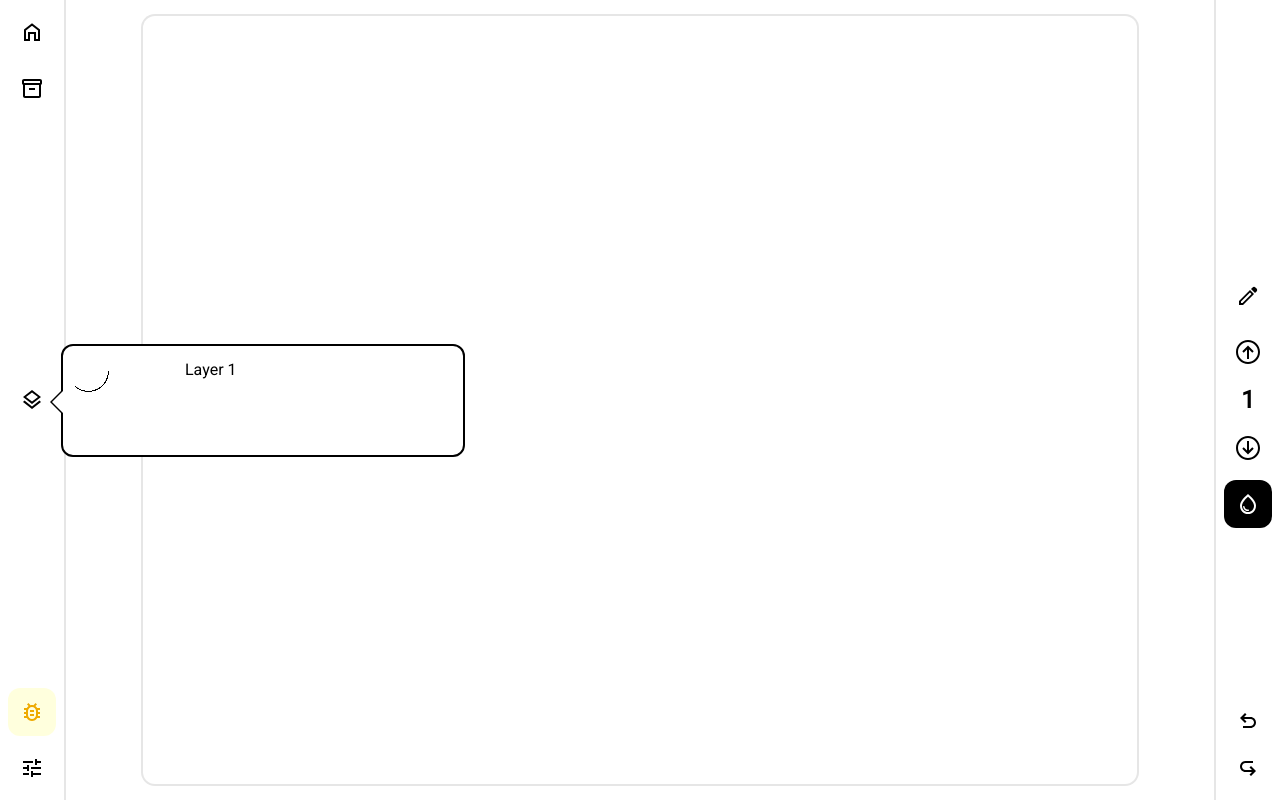
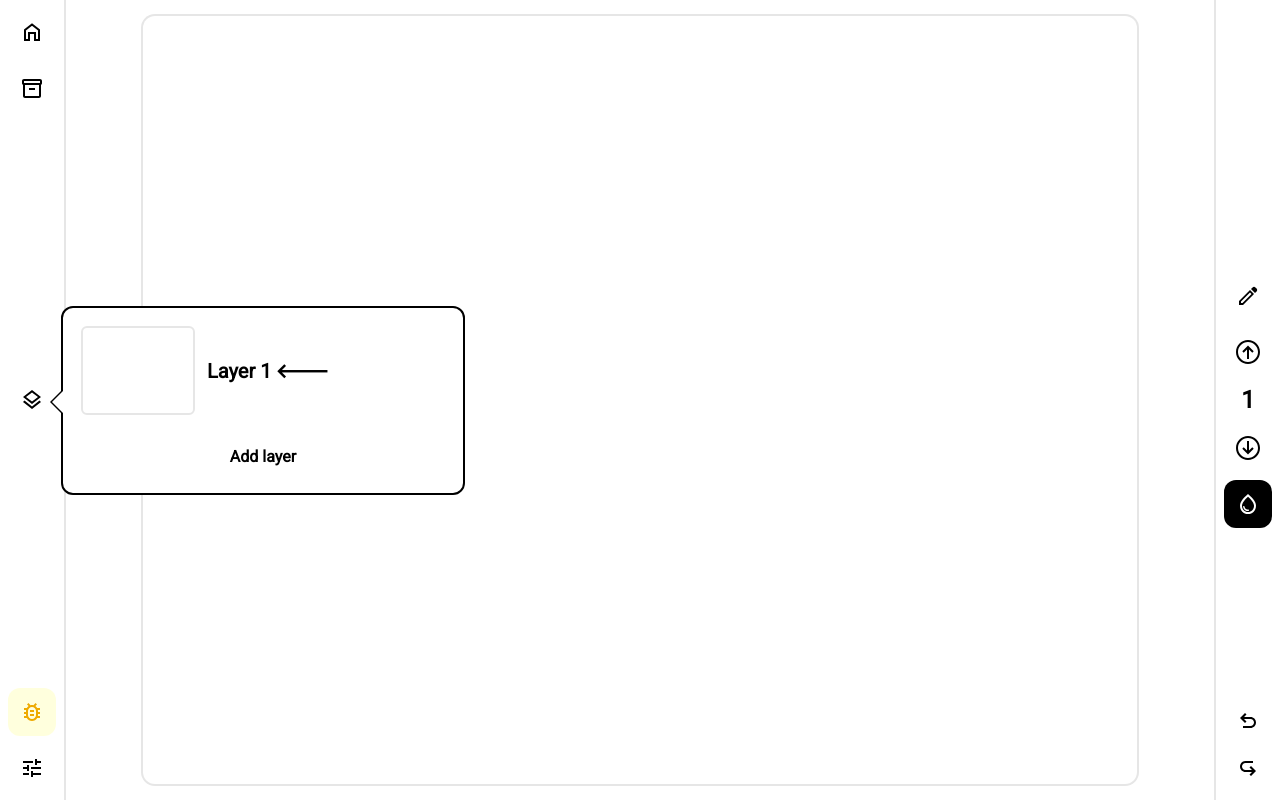
Before and after one commit to rylydou/sketches, a Vue app: page / in a window 1280 px wide. Both pictures are taken after a click on the button 32 px from the left and 400 px from the top of the page. Built offline with nearby package versions, Linux system fonts and the light colour scheme.

Commit message:
more work on layers

```diff
--- a/public/index.html
+++ b/public/index.html
@@ -6,9 +6,7 @@
 	<meta http-equiv="X-UA-Compatible" content="IE=edge">
 	<meta name="viewport" content="width=device-width,initial-scale=1.0">
 	<link rel="icon" href="<%= BASE_URL %>favicon.ico">
-	<title>
-		<%= htmlWebpackPlugin.options.title %>
-	</title>
+	<title>🖌️ Sketches</title>
 </head>
 
 <body>
--- a/src/assets/_common.scss
+++ b/src/assets/_common.scss
@@ -91,7 +91,7 @@ input[type="range"] {
 		flex-grow: 1;
 	}
 
-	>:not(:first-child, :last-child) {
+	>:not(:only-child, :first-child, :last-child) {
 		border-radius: 0;
 	}
 
@@ -110,16 +110,16 @@ input[type="range"] {
 	display: flex;
 	flex-direction: column;
 
-	>:not(:first-child, :last-child) {
+	>:not(:only-child, :first-child, :last-child) {
 		border-radius: 0;
 	}
 
-	>:first-child {
+	>:first-child:not(:only-child) {
 		border-bottom-left-radius: 0;
 		border-bottom-right-radius: 0;
 	}
 
-	>:last-child {
+	>:last-child:not(:only-child) {
 		border-top-left-radius: 0;
 		border-top-right-radius: 0;
 	}
--- a/src/models/Sketch.ts
+++ b/src/models/Sketch.ts
@@ -1,8 +1,8 @@
 import { computed } from 'vue'
 
 export class Sketch {
-	public width: number
-	public height: number
+	public readonly width: number
+	public readonly height: number
 
 	public layers: SketchLayer[] = []
 
@@ -23,12 +23,12 @@ export class Sketch {
 }
 
 export class SketchLayer {
-	public sketch: Sketch
+	public readonly sketch: Sketch
 
 	public name: string
 
-	public canvas: OffscreenCanvas
-	public ctx: OffscreenCanvasRenderingContext2D
+	public readonly canvas: OffscreenCanvas
+	public readonly ctx: OffscreenCanvasRenderingContext2D
 
 	constructor(sketch: Sketch) {
 		this.name = `Layer ${sketch.layers.length + 1}`
--- a/src/store.ts
+++ b/src/store.ts
@@ -2,36 +2,43 @@ import { ref, computed, reactive } from 'vue'
 import { defineStore } from 'pinia'
 
 import { TouchCalibrationMode } from '@/types'
-import { Sketch } from '@/models/Sketch'
+import { Sketch, SketchLayer } from '@/models/Sketch'
 
 export const useSessionStore = defineStore('session', () => {
-	var brushConfig = reactive({
+	let brushConfig = reactive({
 		sizeFactor: 1,
 		color: '#000000',
 		eraserSelected: false,
 	})
 
-	var brushSizePx = computed(() => Math.pow(2.0, brushConfig.sizeFactor))
+	let brushSizePx = computed(() => Math.pow(2.0, brushConfig.sizeFactor))
+
+	let dpi = 150
+	let sketch = new Sketch(11 * dpi, 8.5 * dpi)
+	let currentLayer = ref(sketch.layers[0])
 
 	return {
 		brushConfig,
 		brushSizePx,
+
+		sketch,
+		currentLayer,
 	}
 })
 
 export const useLocalStore = defineStore('local', () => {
-	var drawingConfig = reactive({
+	let drawingConfig = reactive({
 		smoothing: 5,
 		shapeClosingDistance: 16,
 		touchCalibrationMode: TouchCalibrationMode.Stylus,
 	})
 
-	var fingerCalibration = reactive({
+	let fingerCalibration = reactive({
 		offsetY: -16,
 		releaseTimeMs: 0,
 	})
 
-	var stylusCalibration = reactive({
+	let stylusCalibration = reactive({
 		offsetY: 0,
 		releaseTimeMs: 100,
 	})
@@ -42,10 +49,3 @@ export const useLocalStore = defineStore('local', () => {
 		stylusCalibration,
 	}
 })
-
-export const useSketchStore = defineStore('sketch', () => {
-	let dpi = 150
-	let sketch = new Sketch(11 * dpi, 8.5 * dpi)
-
-	return sketch
-})
--- a/src/vecs/vec2.ts
+++ b/src/vecs/vec2.ts
@@ -1,4 +1,4 @@
-export class vec2 {
+export default class vec2 {
 	get x(): number {
 		return this.values[0]
 	}
--- a/src/views/sketch/Canvas.vue
+++ b/src/views/sketch/Canvas.vue
@@ -87,14 +87,8 @@ function touchmove(clientX: number, clientY: number) {
 
 	ctx.lineWidth = sessionStore.brushSizePx
 	ctx.strokeStyle = sessionStore.brushConfig.color
-	if (sessionStore.brushConfig.eraserSelected) {
-		ctx.globalCompositeOperation = 'destination-out'
-	}
-	else {
-		ctx.globalCompositeOperation = 'source-over'
-	}
-	ctx.lineCap = 'round'
-	ctx.lineJoin = 'round'
+	ctx.globalCompositeOperation = sessionStore.brushConfig.eraserSelected ? 'destination-out' : 'source-over'
+
 	if (isNearLast)
 		ctx.stroke(drawPath)
 
@@ -186,6 +180,14 @@ function touchend() {
 	}
 
 	ctx.stroke(drawPath)
+
+	let x = sessionStore.sketch.layers[0].ctx
+	x.lineCap = 'round'
+	x.lineJoin = 'round'
+	x.lineWidth = sessionStore.brushSizePx
+	x.strokeStyle = sessionStore.brushConfig.color
+	x.globalCompositeOperation = sessionStore.brushConfig.eraserSelected ? 'destination-out' : 'source-over'
+	x.stroke(drawPath)
 }
 
 function clear() {
--- a/src/views/sketch/LayersMenu.vue
+++ b/src/views/sketch/LayersMenu.vue
@@ -5,19 +5,23 @@ import { computed, onMounted, ref } from 'vue'
 
 import BarItem from '@/components/BarItem.vue'
 import EditIcon from '@/components/icons/EditIcon.vue'
-import { useLocalStore, useSketchStore } from '@/store'
+import { useSessionStore, useLocalStore } from '@/store'
 
 import LayersMenuLayer from './LayersMenuLayer.vue'
+import { SketchLayer } from '@/models/Sketch'
 
 var localStore = useLocalStore()
-var sketchStore = useSketchStore()
-
-
+var sessionStore = useSessionStore()
 </script>
 
 <template>
 	<div class="menu">
-		<LayersMenuLayer v-for="layer in sketchStore.layers" :value="layer" />
+		<div class="layers-list">
+			<LayersMenuLayer v-for="layer in sessionStore.sketch.layers" :value="layer" />
+		</div>
+		<div class="btn" @click="sessionStore.sketch.addLayer()">
+			Add layer
+		</div>
 	</div>
 </template>
 
@@ -25,22 +29,18 @@ var sketchStore = useSketchStore()
 .menu {
 	display: flex;
 	flex-direction: column;
+
+	gap: 12px;
+
 	padding: 12px;
-	gap: 16px;
-	width: 400px;
+	min-width: 400px;
 }
 
-.layer {
+.layers-list {
 	display: flex;
-	flex-direction: row;
-}
+	flex-direction: column;
 
-.preview {
-	aspect-ratio: 11 / 8.5;
-	width: 64px;
-	height: 64px;
-
-	border: solid 2px hsl(0 0% 90% / 1.0);
-	border-radius: 12px;
+	max-height: 400px;
+	overflow-y: scroll;
 }
 </style>
--- a/src/views/sketch/LayersMenuLayer.vue
+++ b/src/views/sketch/LayersMenuLayer.vue
@@ -2,6 +2,8 @@
 import { computed, onMounted, ref } from 'vue'
 
 import type { SketchLayer } from '@/models/Sketch'
+import { useSessionStore } from '@/store'
+let sessionStore = useSessionStore()
 
 let ref_thumbnail = ref<HTMLCanvasElement>()
 
@@ -16,12 +18,6 @@ onMounted(() => {
 function updateThumbnail() {
 	console.log('updating thumbnail for ' + props.value.name)
 
-	let x = props.value.ctx
-	x.lineWidth = 16
-	x.beginPath()
-	x.arc(200, 200, 300, 0, Math.PI * 1.5)
-	x.stroke()
-
 	let ctx = ref_thumbnail.value!.getContext('2d')!
 	ctx.scale(1, 1)
 	ctx.clearRect(0, 0, ref_thumbnail.value!.width, props.value.canvas.height)
@@ -33,12 +29,48 @@ function updateThumbnail() {
 </script>
 
 <template>
-	<div class="layer" @mouseenter="updateThumbnail()">
-		<canvas width="110" height="85" ref="ref_thumbnail" />
-		{{ value.name }}
+	<div class="layer" @click="sessionStore.currentLayer = props.value"
+		:active="sessionStore.currentLayer == props.value">
+		<canvas ref="ref_thumbnail" class="thumbnail" width="110" height="85" />
+		<div class="info">
+			<div class="name">{{ value.name }}</div>
+		</div>
 	</div>
 </template>
 
 <style lang="scss" scoped>
-.layer {}
+.layer {
+	display: flex;
+	flex-direction: row;
+	gap: 12px;
+	padding: 6px;
+	border-radius: 12px;
+
+	&[active="true"] {
+		.name::after {
+			content: '🡐';
+			padding-left: 4px;
+		}
+
+		// background-color: hsl(200 100% 95% / 1.0);
+	}
+}
+
+.thumbnail {
+	image-rendering: optimizeQuality;
+	border-radius: 6px;
+	border: solid 2px hsl(0% 0% 90% / 1.0);
+}
+
+.info {
+	display: flex;
+	flex-direction: column;
+	justify-content: center;
+}
+
+.name {
+	font-size: 20px;
+	line-height: 24px;
+	font-weight: bold;
+}
 </style>
```
Also changed, not shown: src/drivers/sketchdriver.ts (added, +34 -0 lines).
